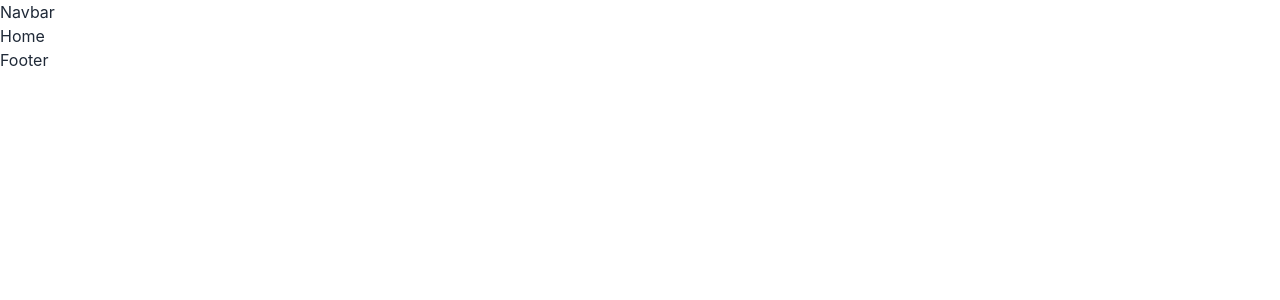
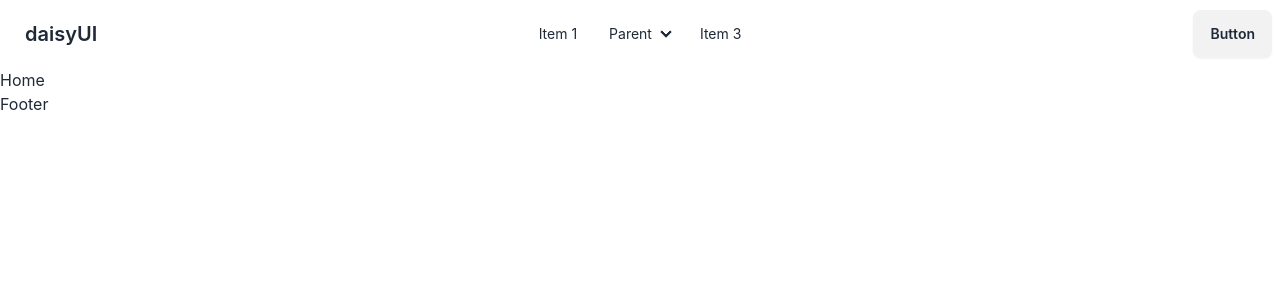
Before and after one commit to nurealammiaji/grameen-health-client, a React (Vite) app: page / in a window 1280 px wide. Shown: the top 300 px of the page. Built offline with nearby package versions, Linux system fonts and the light colour scheme.

Commit message:
demo navbar added

```diff
--- a/package.json
+++ b/package.json
@@ -15,6 +15,7 @@
     "react": "^18.3.1",
     "react-dom": "^18.3.1",
     "react-helmet-async": "^2.0.5",
+    "react-icons": "^5.3.0",
     "react-router-dom": "^6.26.1",
     "sort-by": "^1.2.0"
   },
--- a/src/components/Navbar/Navbar.jsx
+++ b/src/components/Navbar/Navbar.jsx
@@ -1,7 +1,58 @@
 const Navbar = () => {
     return (
         <nav>
-            <div>Navbar</div>
+            <div className="navbar bg-base-100">
+                <div className="navbar-start">
+                    <div className="dropdown">
+                        <div tabIndex={0} role="button" className="btn btn-ghost lg:hidden">
+                            <svg
+                                xmlns="http://www.w3.org/2000/svg"
+                                className="h-5 w-5"
+                                fill="none"
+                                viewBox="0 0 24 24"
+                                stroke="currentColor">
+                                <path
+                                    strokeLinecap="round"
+                                    strokeLinejoin="round"
+                                    strokeWidth="2"
+                                    d="M4 6h16M4 12h8m-8 6h16" />
+                            </svg>
+                        </div>
+                        <ul
+                            tabIndex={0}
+                            className="menu menu-sm dropdown-content bg-base-100 rounded-box z-[1] mt-3 w-52 p-2 shadow">
+                            <li><a>Item 1</a></li>
+                            <li>
+                                <a>Parent</a>
+                                <ul className="p-2">
+                                    <li><a>Submenu 1</a></li>
+                                    <li><a>Submenu 2</a></li>
+                                </ul>
+                            </li>
+                            <li><a>Item 3</a></li>
+                        </ul>
+                    </div>
+                    <a className="btn btn-ghost text-xl">daisyUI</a>
+                </div>
+                <div className="navbar-center hidden lg:flex">
+                    <ul className="menu menu-horizontal px-1">
+                        <li><a>Item 1</a></li>
+                        <li>
+                            <details>
+                                <summary>Parent</summary>
+                                <ul className="p-2">
+                                    <li><a>Submenu 1</a></li>
+                                    <li><a>Submenu 2</a></li>
+                                </ul>
+                            </details>
+                        </li>
+                        <li><a>Item 3</a></li>
+                    </ul>
+                </div>
+                <div className="navbar-end">
+                    <a className="btn">Button</a>
+                </div>
+            </div>
         </nav>
     )
 }
```
Also changed, not shown: 1 other file (tests, documents, lock files or other folders).
